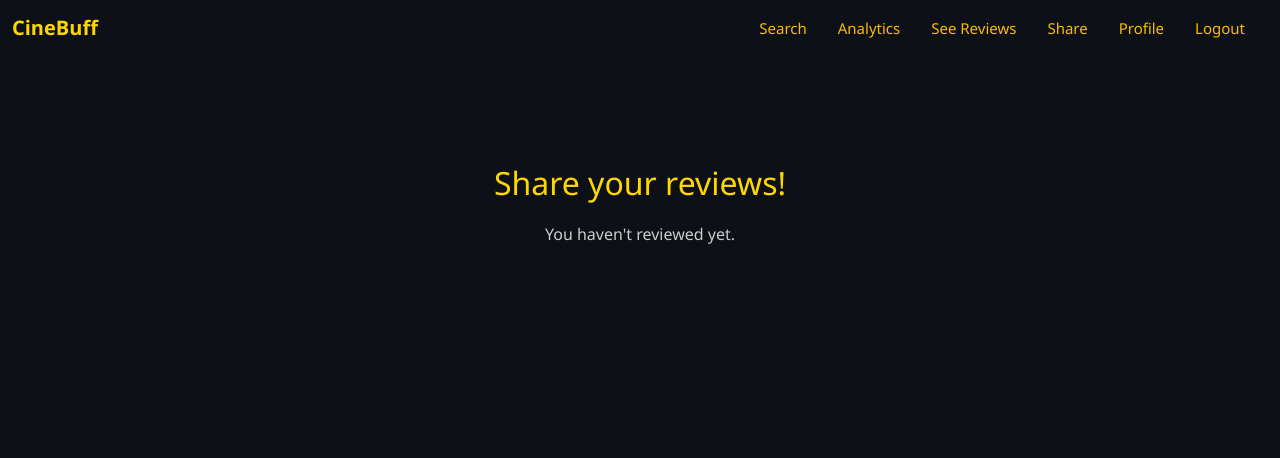
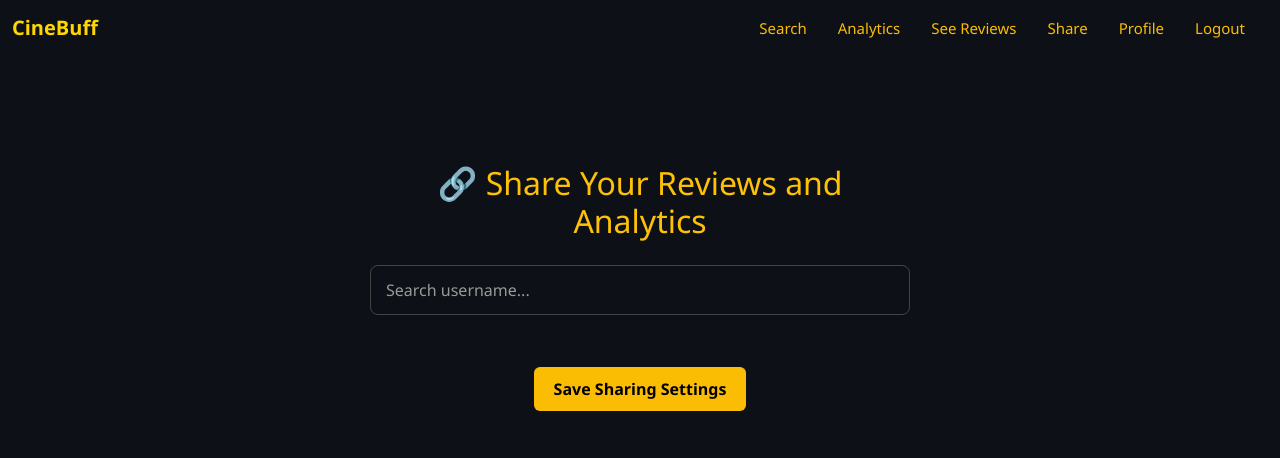
Before and after one commit to lilyjelleycat/Agile_web_project_group40, a Flask app: page /share_reviews in a window 1280 px wide. Shown: the top 458 px of the page. Run offline with Flask 3, Linux system fonts and the light colour scheme; the visitor is signed in with stand-in values (Sample User, id 1).

Commit message:
added sharing functionality to the app

```diff
--- a/app/__init__.py
+++ b/app/__init__.py
@@ -16,5 +16,6 @@ from app.users.routes import users
 from app.movies.routes import movies
 
 app.register_blueprint(main)
-app.register_blueprint(users)
+from app.users.routes import users
+app.register_blueprint(users, url_prefix="/users")
 app.register_blueprint(movies)
--- a/app/movies/forms.py
+++ b/app/movies/forms.py
@@ -1,8 +1,12 @@
 from flask_wtf import FlaskForm
-from wtforms import StringField, SubmitField
+from wtforms import StringField, SubmitField,SelectField
 from wtforms.validators import DataRequired, Length
 from app.models import Movie
 
 class SearchForm(FlaskForm):
     searchString = StringField('Search', validators=[DataRequired(), Length(min=2, max=200)])
     submit = SubmitField('Search Movies')
+
+class AnalyticsViewerForm(FlaskForm):
+    friend_username = SelectField("View analytics for", coerce=str)
+    submit = SubmitField("Load Analytics")
--- a/app/movies/routes.py
+++ b/app/movies/routes.py
@@ -1,7 +1,7 @@
 from flask import Blueprint, request, session, render_template, redirect, url_for, jsonify
 from app import db
-from app.models import Movie, Review
-from app.movies.forms import SearchForm
+from app.models import Movie, Review, AnalyticsShare, ReviewShare
+from app.movies.forms import SearchForm,AnalyticsViewerForm
 
 # Blueprint for movie routes
 movies = Blueprint('movies', __name__)
@@ -70,24 +70,50 @@ def movie_detail(tconst):
 
     return render_template("movie_detail.html", movie=movie, reviews=reviews, avg_rating=avg_rating)
 
-@movies.route("/visualize")
+@movies.route('/visualize', methods=['GET', 'POST'])
 def visualize():
-    if "username" not in session:
-        return redirect(url_for("user.login"))
+    if 'username' not in session:
+        return redirect(url_for('users.login'))
 
-    username = session["username"]
-    user_reviews = Review.query.filter_by(username=username).all()
-    reviewed_count = len(user_reviews)
-    avg_rating = round(sum(r.rating for r in user_reviews) / reviewed_count, 2) if reviewed_count else 0
+    current_user = session['username']
+    selected_user = current_user  # Default to self
 
-    genre_data = {}
-    for r in user_reviews:
-        movie = Movie.query.get(r.movie_id)
-        if movie and movie.genres:
-            for g in movie.genres.split(","):
-                genre_data[g.strip()] = genre_data.get(g.strip(), 0) + 1
+    # Get users who shared analytics with current user
+    shared_with_me = AnalyticsShare.query.filter_by(viewer_username=current_user).all()
+    allowed_usernames = [s.owner_username for s in shared_with_me]
 
-    return render_template("visualize.html", reviewed_count=reviewed_count, avg_rating=avg_rating, genre_data=genre_data)
+    # Set up the WTForm
+    form = AnalyticsViewerForm()
+    form.friend_username.choices = [(current_user, "Yourself")] + [(u, u) for u in allowed_usernames]
+
+    # Handle form submission
+    if form.validate_on_submit():
+        selected_user = form.friend_username.data
+        if selected_user != current_user and selected_user not in allowed_usernames:
+            flash("You don't have access to view this user's analytics.", "danger")
+            return redirect(url_for('movies.visualize'))
+
+    # Fetch reviews
+    reviews = Review.query.filter_by(username=selected_user).all()
+    reviewed_count = len(reviews)
+    avg_rating = round(sum([r.rating for r in reviews]) / reviewed_count, 2) if reviewed_count else 0
+
+    # Genre breakdown
+    genre_counts = {}
+    for r in reviews:
+        if r.movie and r.movie.genres:
+            for genre in r.movie.genres.split(','):
+                genre = genre.strip()
+                genre_counts[genre] = genre_counts.get(genre, 0) + 1
+
+    return render_template(
+        "visualize.html",
+        form=form,
+        reviewed_count=reviewed_count,
+        avg_rating=avg_rating,
+        genre_data=genre_counts,
+        selected_user=selected_user
+    )
 
 @movies.route("/see_reviews", methods=["GET", "POST"])
 def see_reviews():
--- a/app/templates/profile.html
+++ b/app/templates/profile.html
@@ -9,7 +9,6 @@
     <h4>Username: {{ user.username }}</h4>
     <p><strong>First Name:</strong> {{ user.firstName }}</p>
     <p><strong>Last Name:</strong> {{ user.lastName }}</p>
-    <p><strong>Email:</strong> {{ user.email }}</p>
   </div>
 
   <h4 class="text-warning">Your Reviews</h4>
--- a/app/templates/share_reviews.html
+++ b/app/templates/share_reviews.html
@@ -1,32 +1,115 @@
 {% extends "base.html" %}
-{% block title %}My Shared Reviews{% endblock %}
+{% block title %}Manage Sharing{% endblock %}
+{% block content %}
+<div class="container text-light py-5">
+  <h2 class="text-warning text-center mb-4">🔗 Share Your Reviews and Analytics</h2>
 
-{% block content %}
-<div class="container text-light text-center py-5">
-  <h2 style="color: #ffd700;">Share your reviews!</h2>
-  {% if reviews %}
-    {% for r in reviews %}
-      <div class="my-4 p-4" style="background-color: #161b22; border-radius: 10px;">
-        <h5 style="color: #fbbc04;">{{ r.movie.primaryTitle }} ({{ r.movie.startYear }})</h5>
-        <p><strong>Rating:</strong> {{ r.rating }}/5</p>
-        <p>{{ r.content }}</p>
-        <div class="d-flex justify-content-center align-items-center mt-2">
-          <input type="text" class="form-control w-50 me-2" id="link-{{ r.id }}" value="{{ url_for('movies.view_shared_review', review_id=r.id, _external=True) }}" readonly>
-          <button class="btn btn-sm btn-warning" onclick="copyToClipboard('link-{{ r.id }}')">Copy</button>
-        </div>
-      </div>
-    {% endfor %}
-  {% else %}
-    <p style="color: #ccc;">You haven't reviewed yet.</p>
-  {% endif %}
+  <!-- Autocomplete search bar -->
+  <input type="text" id="usernameInput" class="form-control" placeholder="Search username...">
+  <ul id="autocompleteResults" class="list-group mt-2 mb-4"></ul>
+
+  <!-- List of selected users with toggles -->
+  <div id="selectedUsersList" class="mb-4"></div>
+
+  <div class="text-center">
+    <button id="saveButton" class="btn btn-warning">Save Sharing Settings</button>
+  </div>
 </div>
 
 <script>
-  function copyToClipboard(elementId) {
-    const input = document.getElementById(elementId);
-    input.select();
-    input.setSelectionRange(0, 99999); // For mobile
-    document.execCommand("copy");
+  const selectedShares = new Map(); // username -> { review: true/false, analytics: true/false }
+
+  const input = document.getElementById("usernameInput");
+  const results = document.getElementById("autocompleteResults");
+  const selectedList = document.getElementById("selectedUsersList");
+
+  input.addEventListener("input", async function () {
+    const query = this.value.trim();
+    results.innerHTML = "";
+
+    if (query.length < 2) return;
+
+    try {
+      const res = await fetch(`/users/search_user?q=${encodeURIComponent(query)}`);
+      const users = await res.json();
+
+      if (users.length === 0) {
+        results.innerHTML = `<li class="list-group-item text-muted">No users found</li>`;
+      } else {
+        users.forEach(username => {
+          const item = document.createElement("li");
+          item.className = "list-group-item list-group-item-action";
+          item.textContent = username;
+
+          item.addEventListener("click", function () {
+            addUserWithToggles(username);
+            results.innerHTML = "";
+            input.value = "";
+          });
+
+          results.appendChild(item);
+        });
+      }
+    } catch (err) {
+      console.error("Search error:", err);
+    }
+  });
+
+  function addUserWithToggles(username) {
+    if (selectedShares.has(username)) return;
+
+    selectedShares.set(username, { review: false, analytics: false });
+
+    const container = document.createElement("div");
+    container.className = "list-group-item bg-dark text-light d-flex justify-content-between align-items-center mb-2";
+    container.innerHTML = `
+      <strong>${username}</strong>
+      <div class="d-flex gap-4">
+        <div class="form-check form-switch">
+          <input class="form-check-input" type="checkbox" data-user="${username}" data-type="review">
+          <label class="form-check-label ms-1">Share Review</label>
+        </div>
+        <div class="form-check form-switch">
+          <input class="form-check-input" type="checkbox" data-user="${username}" data-type="analytics">
+          <label class="form-check-label ms-1">Share Analytics</label>
+        </div>
+      </div>
+    `;
+
+    container.querySelectorAll("input[type='checkbox']").forEach(toggle => {
+      toggle.addEventListener("change", function () {
+        const type = this.dataset.type;
+        const user = this.dataset.user;
+        const entry = selectedShares.get(user);
+        entry[type] = this.checked;
+        selectedShares.set(user, entry);
+      });
+    });
+
+    selectedList.appendChild(container);
   }
+
+  document.getElementById("saveButton").addEventListener("click", async function () {
+    const payload = [];
+
+    for (const [username, prefs] of selectedShares.entries()) {
+      if (prefs.review || prefs.analytics) {
+        payload.push({ username, ...prefs });
+      }
+    }
+
+    const res = await fetch("/users/save_shares", {
+      method: "POST",
+      headers: { "Content-Type": "application/json" },
+      body: JSON.stringify({ shares: payload })
+    });
+
+    if (res.ok) {
+      alert("Sharing settings saved!");
+      location.reload();
+    } else {
+      alert("Failed to save settings.");
+    }
+  });
 </script>
 {% endblock %}
--- a/app/users/forms.py
+++ b/app/users/forms.py
@@ -1,5 +1,5 @@
 from flask_wtf import FlaskForm
-from wtforms import StringField, PasswordField, SubmitField, BooleanField
+from wtforms import StringField, PasswordField, SubmitField, BooleanField,SelectMultipleField
 from wtforms.validators import DataRequired, Length, Email, EqualTo, ValidationError
 from app.models import Member
 
@@ -25,3 +25,7 @@ class LoginForm(FlaskForm):
     password = PasswordField('Password', validators=[DataRequired()])
     remember = BooleanField('Remember Me')
     submit = SubmitField('Login')
+
+class AnalyticsSharingForm(FlaskForm):
+    allowed_viewers = SelectMultipleField("Share analytics with:", coerce=str)
+    submit = SubmitField("Update Sharing")
```
Also changed, not shown: app/models.py (+13 -0 lines), app/templates/visualize.html (+16 -13 lines), app/users/routes.py (+41 -2 lines), instance/movies.db.
